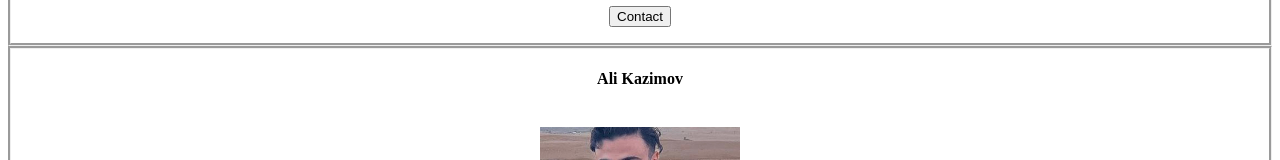
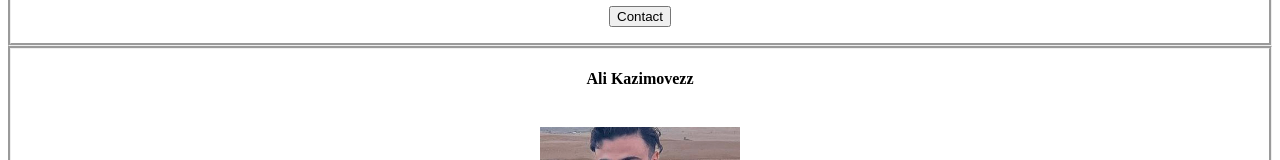
Before and after one commit to yyIntsuki/ProMo-Sense, a React (Vite) app in the folder web/: page /about in a window 1280 px wide. Shown: the part 436-596 px from the top of the page. Built offline with nearby package versions, Linux system fonts and the light colour scheme.

Commit message:
test
test

```diff
--- a/web/src/views/aboutView.jsx
+++ b/web/src/views/aboutView.jsx
@@ -17,7 +17,7 @@ export default function AboutView(props) {
 			</div>
 
 			<div className="about_per2">
-				<h4>Ali Kazimov</h4><br />
+				<h4>Ali Kazimovezz</h4><br />
 				<img src="src/assets/ali.png" alt="Ali Kazimov" className="about_image" /><br />
 				<p>Developer</p>
 				<p>kazimov@kth.se</p><br />
```
